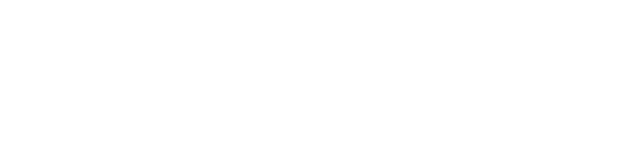
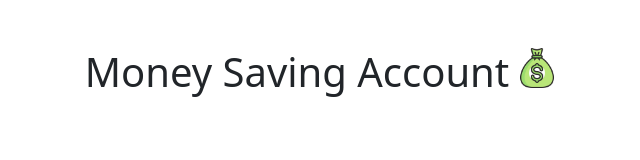
Before and after one commit to kamrul-dev/money-saving-account, a plain HTML site: page index.html in a window 1280 px wide. Shown: the whole page, without its empty margins (319-959 px from the left). Drawn offline with nearby package versions, Linux system fonts and the light colour scheme.

Commit message:
Account title and icon added

```diff
--- a/index.html
+++ b/index.html
@@ -7,12 +7,19 @@
     <meta name="viewport" content="width=device-width, initial-scale=1.0">
     <title>Money Saving Account</title>
     <link rel="stylesheet" href="css/styles.css">
+    <link rel="shortcut icon" href="images/icon.png" type="image/x-icon">
     <!-- bootstrap cdn link  -->
-    <link href="https://cdn.jsdelivr.net/npm/bootstrap@5.1.3/dist/css/bootstrap.min.css" rel="stylesheet" integrity="sha384-1BmE4kWBq78iYhFldvKuhfTAU6auU8tT94WrHftjDbrCEXSU1oBoqyl2QvZ6jIW3" crossorigin="anonymous">
+    <link href="https://cdn.jsdelivr.net/npm/bootstrap@5.1.3/dist/css/bootstrap.min.css" rel="stylesheet"
+        integrity="sha384-1BmE4kWBq78iYhFldvKuhfTAU6auU8tT94WrHftjDbrCEXSU1oBoqyl2QvZ6jIW3" crossorigin="anonymous">
 </head>
 
 <body>
-
+    <header class="container">
+        <div class="d-flex justify-content-center mt-5">
+            <h1>Money Saving Account</h1>
+            <img class="ms-2" height="40" src="images/icon.png" alt="">
+        </div>
+    </header>
 
 
     <script src="js/app.js"></script>
```
Also changed, not shown: images/icon.png (added).
